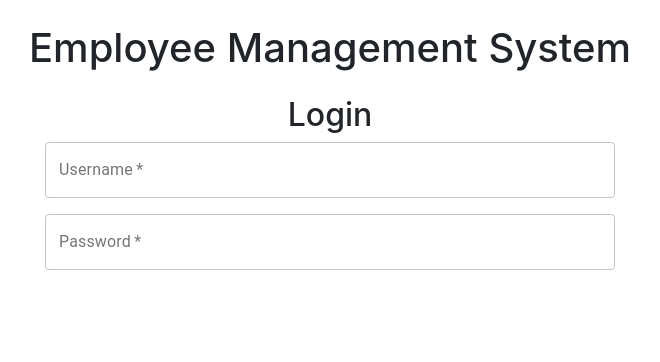
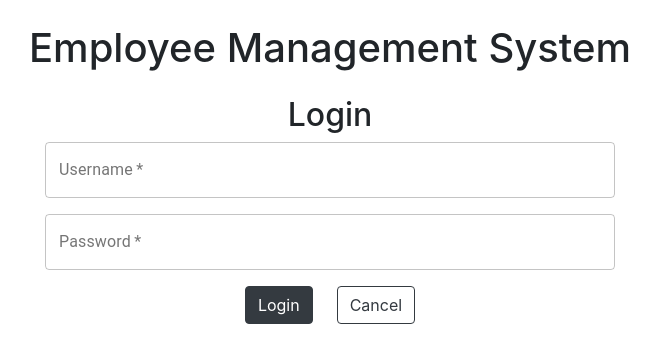
Before and after one commit to Mark-Mulligan/react-employee-management-system, a React (Create React App) app in the folder client/: page / in a window 1280 px wide. Both pictures are taken after a click on the button "Login". Shown: the top 362 px of the page, without its empty margins (310-970 px from the left). Built offline with nearby package versions, Linux system fonts and the light colour scheme.

Commit message:
made login form

```diff
--- a/client/src/components/LoginRegisterForm.js
+++ b/client/src/components/LoginRegisterForm.js
@@ -7,6 +7,18 @@ const LoginRegisterForm = () => {
   const [username, setUsername] = useState("");
   const [password, setPassword] = useState("");
   const [confirmPassword, setConfirmPassword] = useState("");
+
+  const handleLoginRegistration = (e) => {
+    e.preventDefault();
+    console.log(username, password, confirmPassword);
+    setUsername('');
+    setPassword('');
+    setConfirmPassword('');
+  };
+
+  const handleCancel = () => {
+    loginForm ? setLoginForm(false) : setRegisterForm(false);
+  };
 
   const renderFormInputs = () => {
     return (
@@ -41,7 +53,7 @@ const LoginRegisterForm = () => {
 
   const renderConfirmPassword = () => {
     return (
-      <div>
+      <div className="mb-3">
         <TextField
           required
           fullWidth
@@ -57,7 +69,7 @@ const LoginRegisterForm = () => {
   };
 
   return (
-    <div class="container-fluid max-width-600 mt-4">
+    <div className="container-fluid max-width-600 mt-4">
       {!loginForm && !registerForm ? (
         <div>
           <button
@@ -75,10 +87,26 @@ const LoginRegisterForm = () => {
         </div>
       ) : null}
 
-      <div>
-        {loginForm || registerForm ? renderFormInputs() : null}
-        {registerForm && renderConfirmPassword()}
-      </div>
+      {loginForm || registerForm ? (
+        <div>
+          <form onSubmit={handleLoginRegistration}>
+            {renderFormInputs()}
+            {registerForm && renderConfirmPassword()}
+            <div>
+              <button type="submit" className="btn btn-dark mr-4">
+                {loginForm ? "Login" : "Create Account"}
+              </button>
+              <button
+                type="button"
+                className="btn btn-outline-dark"
+                onClick={handleCancel}
+              >
+                Cancel
+              </button>
+            </div>
+          </form>
+        </div>
+      ) : null}
     </div>
   );
 };
```
